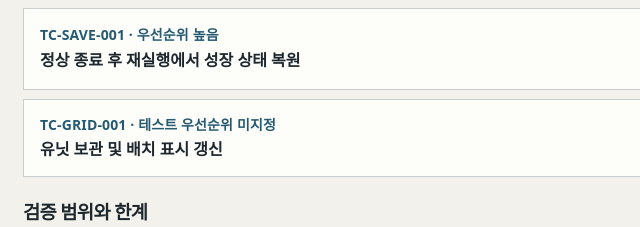
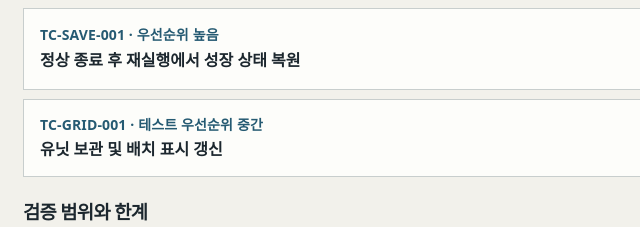
Before and after one commit to kimgeon-3seven/geon-portfolio, a plain HTML site: page qa/index.html in a window 1280 px wide. Shown: the part 2269-2496 px from the top of the page, 41-681 px from the left. Drawn offline with Linux system fonts and the light colour scheme.

Commit message:
fix(qa): TC-GRID-001 테스트 우선순위 정정

```diff
--- a/qa/index.html
+++ b/qa/index.html
@@ -142,7 +142,7 @@
                     <div class="details-body"><p>종료 전 V4와 재실행 후 V5에서 LV.2, 특성, 스킬 해금과 슬롯 구성을 비교했습니다. 새 도전에서 그리드 추가 1칸과 얼음 가시 시전까지 확인했습니다.</p><p class="small">정상 종료와 STOVE ‘실행’은 수행자 확인 U-01에 근거합니다. 정확한 누적 XP는 미확인입니다.</p></div>
                 </details>
                 <details class="test-case">
-                    <summary><span><span class="case-id">TC-GRID-001 · 테스트 우선순위 미지정</span><strong>유닛 보관 및 배치 표시 갱신</strong></span><span class="badge fail">실패</span></summary>
+                    <summary><span><span class="case-id">TC-GRID-001 · 테스트 우선순위 중간</span><strong>유닛 보관 및 배치 표시 갱신</strong></span><span class="badge fail">실패</span></summary>
                     <div class="details-body" id="tc-grid" tabindex="-1">
                         <p><strong>사전 조건</strong> · 보통 난이도, 초기 지급 1성 전사 1기(합성 없음), 빈 보관 슬롯. A 바로 위의 빈 칸 B에 배치할 수 있도록 발판을 확보합니다.</p>
                         <p>초기 전사를 A와 B에 배치해 각각 전투한 뒤 보관 시점의 표시를 비교했습니다. 이전 전투에서 배치했던 빈 칸에 원이 남았습니다.</p>
```
